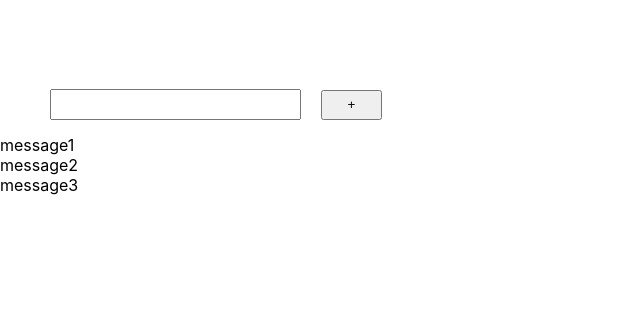
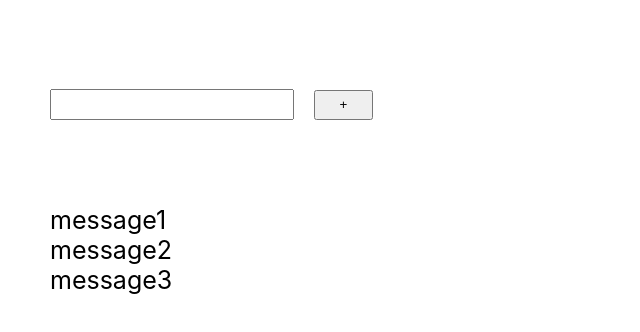
Before and after one commit to DmitryShastel/Native_JS_2.0_old, a React (Create React App) app in the folder Folder_1/native_js_2.0/: page / in a window 1280 px wide. Shown: the top 332 px of the page, without its empty margins (0-640 px from the left). Built offline with nearby package versions, Linux system fonts and the light colour scheme.

Commit message:
The NJ the task#2 is done

```diff
--- a/Folder_1/native_js_2.0/src/App.tsx
+++ b/Folder_1/native_js_2.0/src/App.tsx
@@ -12,12 +12,14 @@ function App() {
     return (
         <div className="App">
             <Fullinput/>
+            <div className='block'>
+                {message.map((el, index) => {
+                    return (
+                        <div key={index}>{el.message} </div>
+                    )
+                })}
+            </div>
 
-            {message.map((el, index) => {
-                return (
-                    <div key={index}>{el.message} </div>
-                )
-            })}
         </div>
     )
 }
--- a/Folder_1/native_js_2.0/src/Native_JS_2.0/Native_JS_Monday/Fullinput.tsx
+++ b/Folder_1/native_js_2.0/src/Native_JS_2.0/Native_JS_Monday/Fullinput.tsx
@@ -1,11 +1,18 @@
-import React, {useState} from "react";
+import React, {ChangeEvent, useState} from "react";
 
 
 export const Fullinput = () => {
     let[title, setTitle] = useState('')
+    console.log(title)
+
+    const onChangeInputHandler = (event:ChangeEvent<HTMLInputElement>) =>{
+        setTitle(event.currentTarget.value)
+    }
+
+
     return(
         <div className='block'>
-            <input/>
+            <input onChange={event => setTitle(event.currentTarget.value)}/>
             <button className='button' onClick={() => {}}>+</button>
         </div>
     )
--- a/Folder_1/native_js_2.0/src/index.css
+++ b/Folder_1/native_js_2.0/src/index.css
@@ -13,7 +13,7 @@ code {
 }
 
 .block {
-  margin: 85px 15px 15px 50px;
+  margin: 85px  50px;
   font-size: 25px;
 }
 .block input {
```
